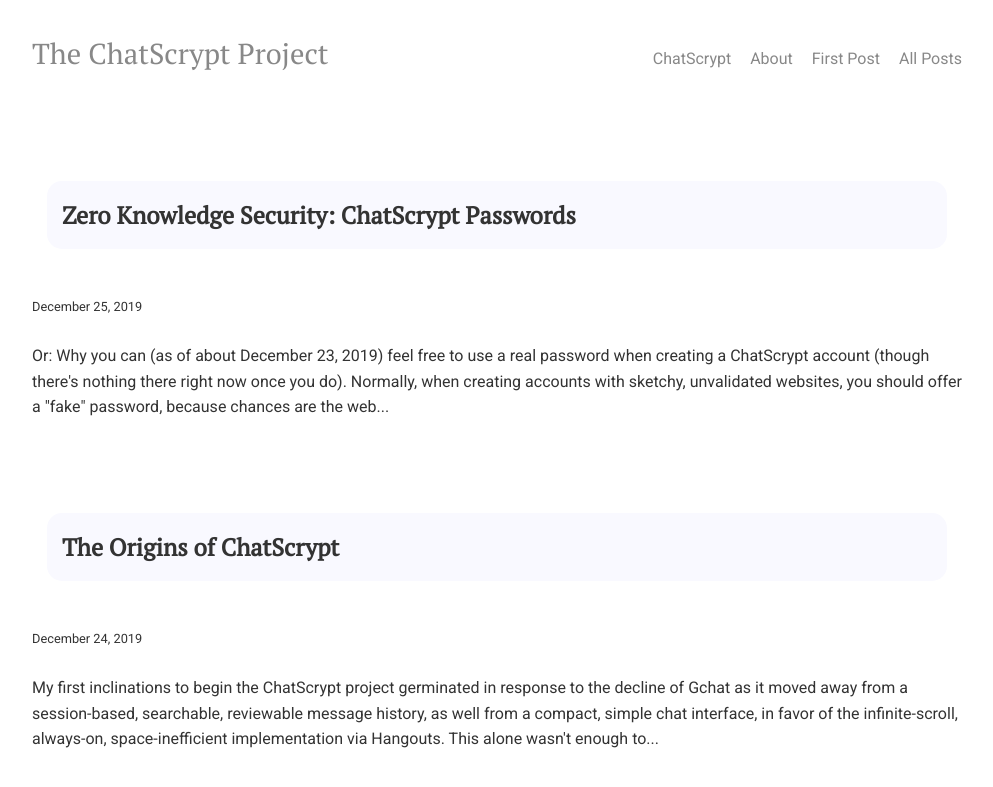
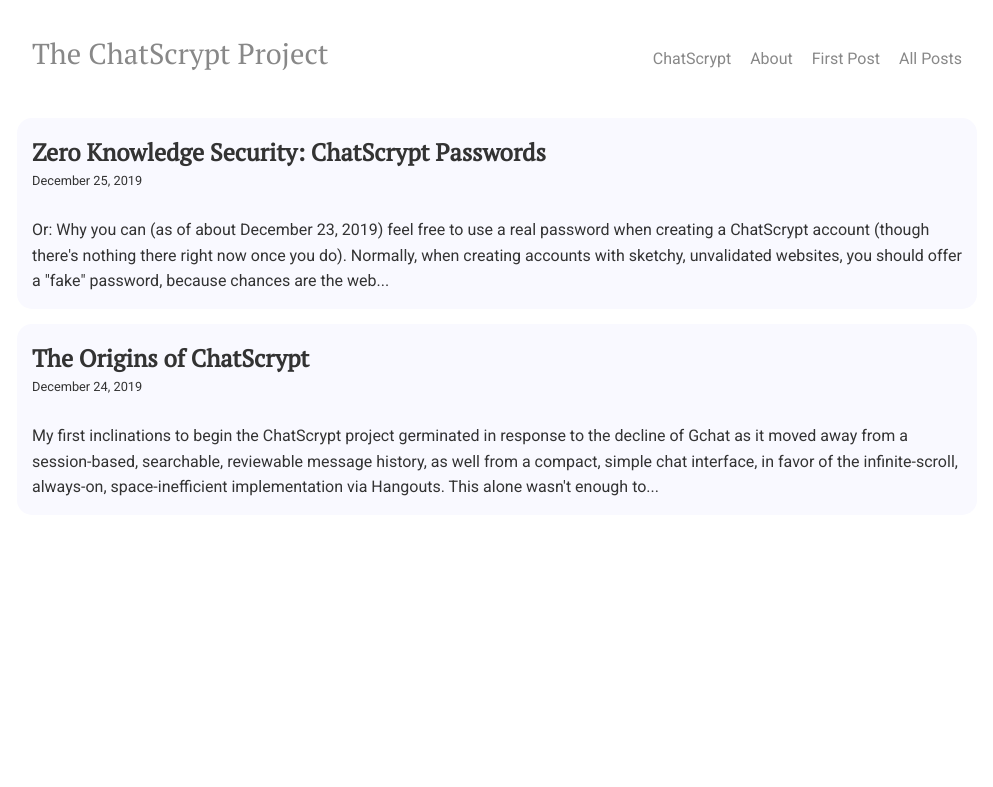
Before and after one commit to chatscrypt/chatscrypt.github.io, a Jekyll site: the page built from index.html, in a window 1280 px wide. Shown: the top 787 px of the page, without its empty margins (143-1136 px from the left). Built offline with Jekyll 4.4.1, drawn with Linux system fonts in a browser that asks for light colours; comment, search, counter and statistics services are not loaded.

Commit message:
Update main.css

```diff
--- a/css/main.css
+++ b/css/main.css
@@ -57,19 +57,11 @@
 }
 
 h1 {
-
-
-  border-radius: 15px;
-  margin-top: 2em;
-  margin-bottom: 2em;
-  margin-left: 15px;
-  margin-right: 15px;
-  padding: 15px;
-
-
-    background-color: #f9f9ff;
     font-family: 'PT Serif', Serif;
     font-size: 1.5em;
+    margin-bottom: 0px;
+    padding-top: 0px;
+    margin-top: 0px;
 }
 
 
@@ -83,6 +75,7 @@
 
 
 .excerpt {
+    background-color: #f9f9ff;
   border-radius: 15px;
   padding: 15px;
   margin-bottom:15px;
```
